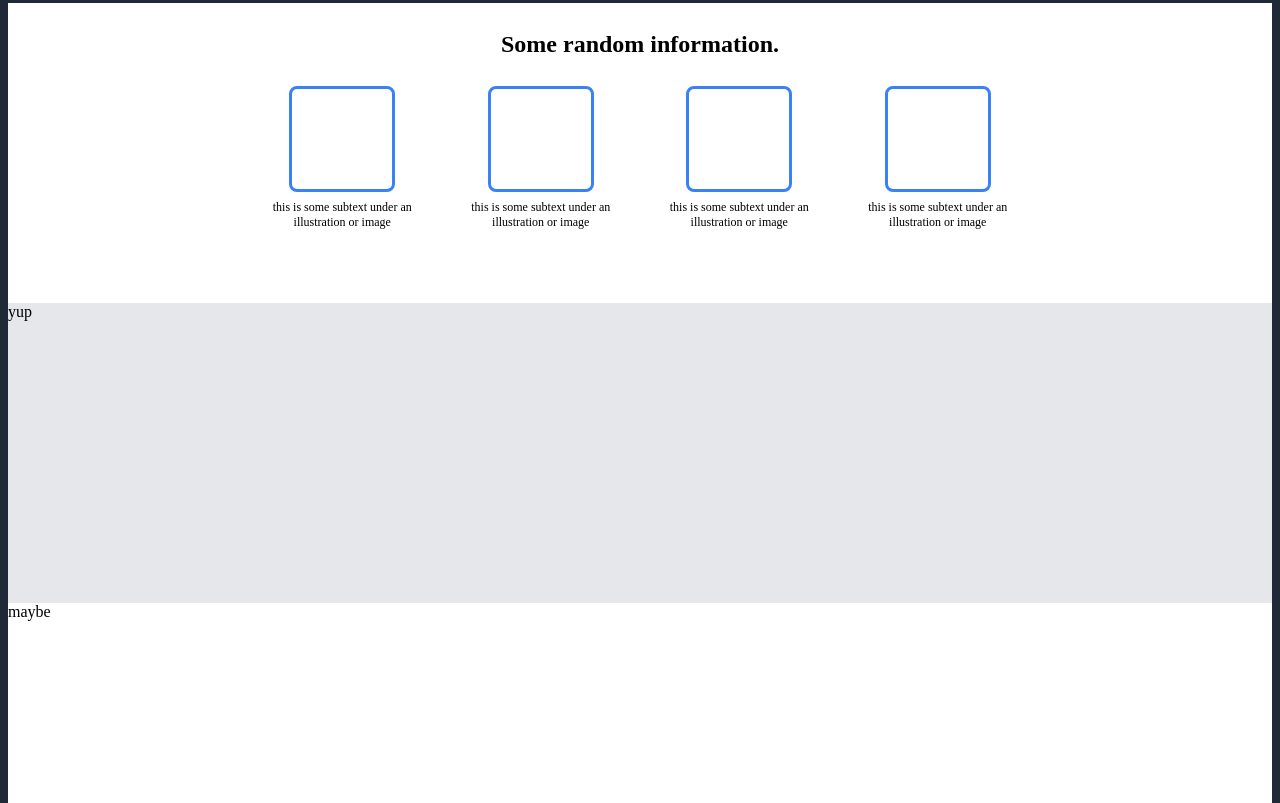
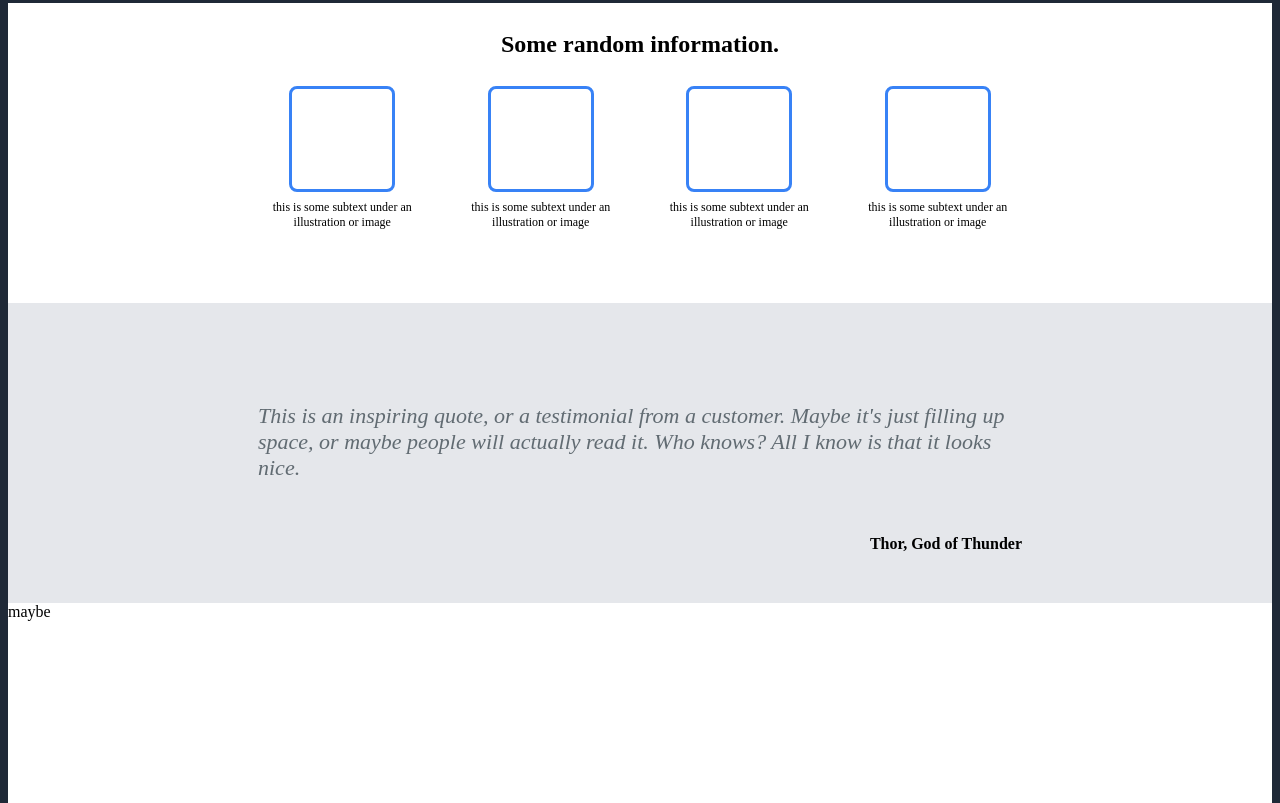
Before and after one commit to Nardo96/odin-landing-page, a plain HTML site: page index.html in a window 1280 px wide. Shown: the part 377-1180 px from the top of the page. Drawn offline with Linux system fonts and the light colour scheme.

Commit message:
Make main three

```diff
--- a/index.html
+++ b/index.html
@@ -61,7 +61,12 @@
         </div>
       </div>
       <div class="main three">
-        yup
+        <div class="quote">
+          This is an inspiring quote, or a testimonial from a customer. Maybe it's just filling up space, or maybe people will actually read it. Who knows? All I know is that it looks nice.
+        </div>
+        <div class="author">
+          Thor, God of Thunder
+        </div>
       </div>
       <div class="main four">
         maybe
--- a/styles.css
+++ b/styles.css
@@ -172,3 +172,27 @@ p {
     text-align: center;
 
 }
+
+.main.three {
+    display: flex;
+    flex-direction: column;
+    padding-left: 250px;
+    padding-right: 250px;
+    padding-top: 100px;
+    padding-bottom: 50px;
+
+}
+
+.quote {
+    display: flex;
+    flex: 1;
+    color: #616b72;
+    font-size: 22px;
+    font-style: italic;
+}
+
+.author {
+    display: flex;
+    justify-content: flex-end;
+    font-weight: bold;
+}
```
